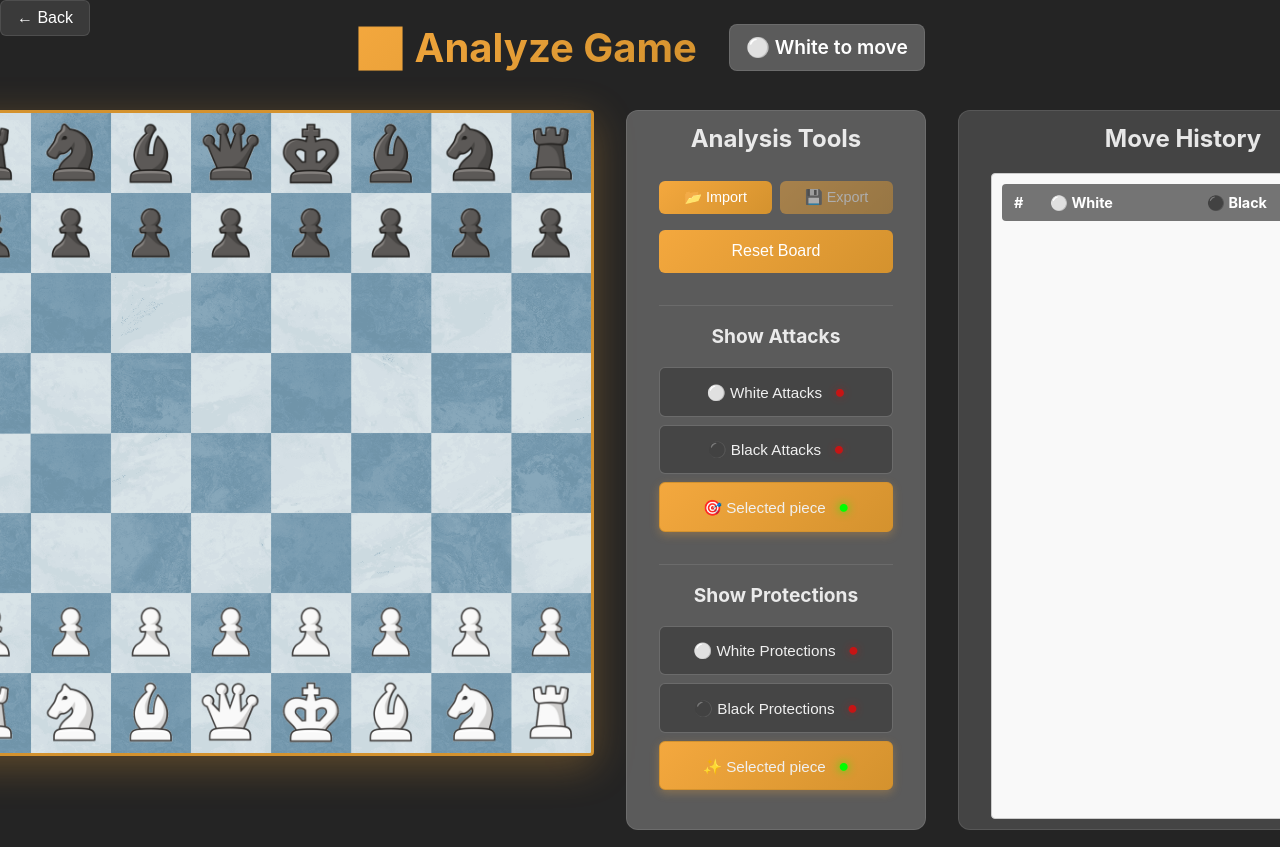
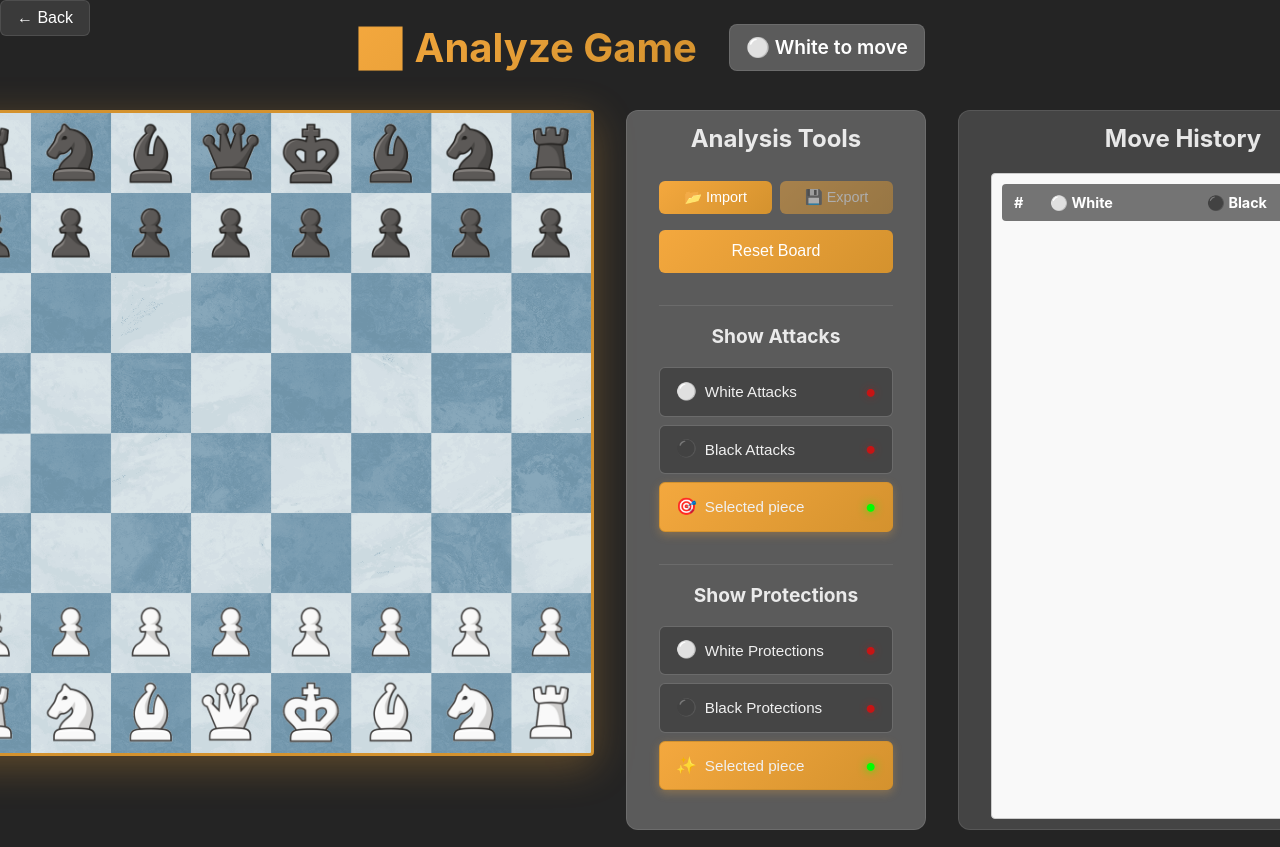
Before and after one commit to vzwingma/chess-xplorer, a React (Vite) app: page /chess-xplorer/analyze in a window 1280 px wide. Shown: the top 847 px of the page. Built offline with nearby package versions, Linux system fonts and the light colour scheme.

Commit message:
feat: enhance AnalyzeGames component; add toggle button styles and improve layout for attack indicators

```diff
--- a/src/pages/AnalyzeGames.css
+++ b/src/pages/AnalyzeGames.css
@@ -458,7 +458,21 @@
   font-weight: 500;
   transition: var(--transition-standard);
   margin-bottom: 0.5rem;
+  display: flex;
+  justify-content: space-between;
+  align-items: center;
 }
+
+.toggle-content {
+  display: flex;
+  align-items: center;
+  gap: 0.5rem;
+}
+
+.toggle-icon {
+  font-size: 1.1em;
+}
+
 
 .toggle-btn:hover {
   background: var(--bg-hover);
--- a/src/pages/AnalyzeGames.jsx
+++ b/src/pages/AnalyzeGames.jsx
@@ -299,7 +299,6 @@ function AnalyzeGames() {
       setSelectedSquare({ row, col })
       const moves = getValidMovesForPiece(piece, row, col)
       setValidMoves(moves)
-      setAttackedPieces([])
       flashDefenders(row, col)
       return
     }
@@ -311,7 +310,6 @@ function AnalyzeGames() {
       setSelectedSquare({ row, col })
       const moves = getValidMovesForPiece(piece, row, col)
       setValidMoves(moves)
-      setAttackedPieces([])
     }
 
     // Show defenders for any piece (including opponent pieces)
@@ -441,11 +439,12 @@ function AnalyzeGames() {
     setValidMoves([])
     setAttackedPieces([])
     setProtectedPieces([])
-    setMoveHistory([{ moveNumber: 0, text: 'Initial position', color: PLAYER_TURN_WHITE, boardState: initialBoardState, movedPiecesState: new Set() }])
+    setMoveHistory([])
     setMovedPieces(new Set())
     setKingInCheck(null)
     setCheckmate(null)
     setCurrentMoveIndex(0)
+    setCapturedPieces({ white: [], black: [] })
   }
 
   // Export current game to a text file
@@ -706,19 +705,19 @@ function AnalyzeGames() {
               className={`toggle-btn ${showWhiteAttacks ? 'active' : ''}`}
               onClick={() => handleToggleAttacks(PLAYER_TURN_WHITE)}
             >
-              ⚪ White Attacks <span className={`status-light ${showWhiteAttacks ? 'on' : 'off'}`}>●</span>
+              <span className="toggle-content"><span className="toggle-icon">⚪</span><span className="toggle-label">White Attacks</span></span> <span className={`status-light ${showWhiteAttacks ? 'on' : 'off'}`}>●</span>
             </button>
             <button
               className={`toggle-btn ${showBlackAttacks ? 'active' : ''}`}
               onClick={() => handleToggleAttacks(PLAYER_TURN_BLACK)}
             >
-              ⚫ Black Attacks <span className={`status-light ${showBlackAttacks ? 'on' : 'off'}`}>●</span>
+              <span className="toggle-content"><span className="toggle-icon">⚫</span><span className="toggle-label">Black Attacks</span></span> <span className={`status-light ${showBlackAttacks ? 'on' : 'off'}`}>●</span>
             </button>
             <button
               className={`toggle-btn ${showAttackedFlash ? 'active' : ''}`}
               onClick={() => setShowAttackedFlash(!showAttackedFlash)}
             >
-              🎯 Selected piece <span className={`status-light ${showAttackedFlash ? 'on' : 'off'}`}>●</span>
+              <span className="toggle-content"><span className="toggle-icon">🎯</span><span className="toggle-label">Selected piece</span></span> <span className={`status-light ${showAttackedFlash ? 'on' : 'off'}`}>●</span>
             </button>
           </div>
           <div className="attack-toggles">
@@ -727,19 +726,19 @@ function AnalyzeGames() {
               className={`toggle-btn ${showWhiteProtection ? 'active' : ''}`}
               onClick={() => handleToggleProtection(PLAYER_TURN_WHITE)}
             >
-              ⚪ White Protections <span className={`status-light ${showWhiteProtection ? 'on' : 'off'}`}>●</span>
+              <span className="toggle-content"><span className="toggle-icon">⚪</span><span className="toggle-label">White Protections</span></span> <span className={`status-light ${showWhiteProtection ? 'on' : 'off'}`}>●</span>
             </button>
             <button
               className={`toggle-btn ${showBlackProtection ? 'active' : ''}`}
               onClick={() => handleToggleProtection(PLAYER_TURN_BLACK)}
             >
-              ⚫ Black Protections <span className={`status-light ${showBlackProtection ? 'on' : 'off'}`}>●</span>
+              <span className="toggle-content"><span className="toggle-icon">⚫</span><span className="toggle-label">Black Protections</span></span> <span className={`status-light ${showBlackProtection ? 'on' : 'off'}`}>●</span>
             </button>
             <button
               className={`toggle-btn ${showDefenderFlash ? 'active' : ''}`}
               onClick={() => setShowDefenderFlash(!showDefenderFlash)}
             >
-              ✨ Selected piece <span className={`status-light ${showDefenderFlash ? 'on' : 'off'}`}>●</span>
+              <span className="toggle-content"><span className="toggle-icon">✨</span><span className="toggle-label">Selected piece</span></span> <span className={`status-light ${showDefenderFlash ? 'on' : 'off'}`}>●</span>
             </button>
           </div>
         </div>
```
